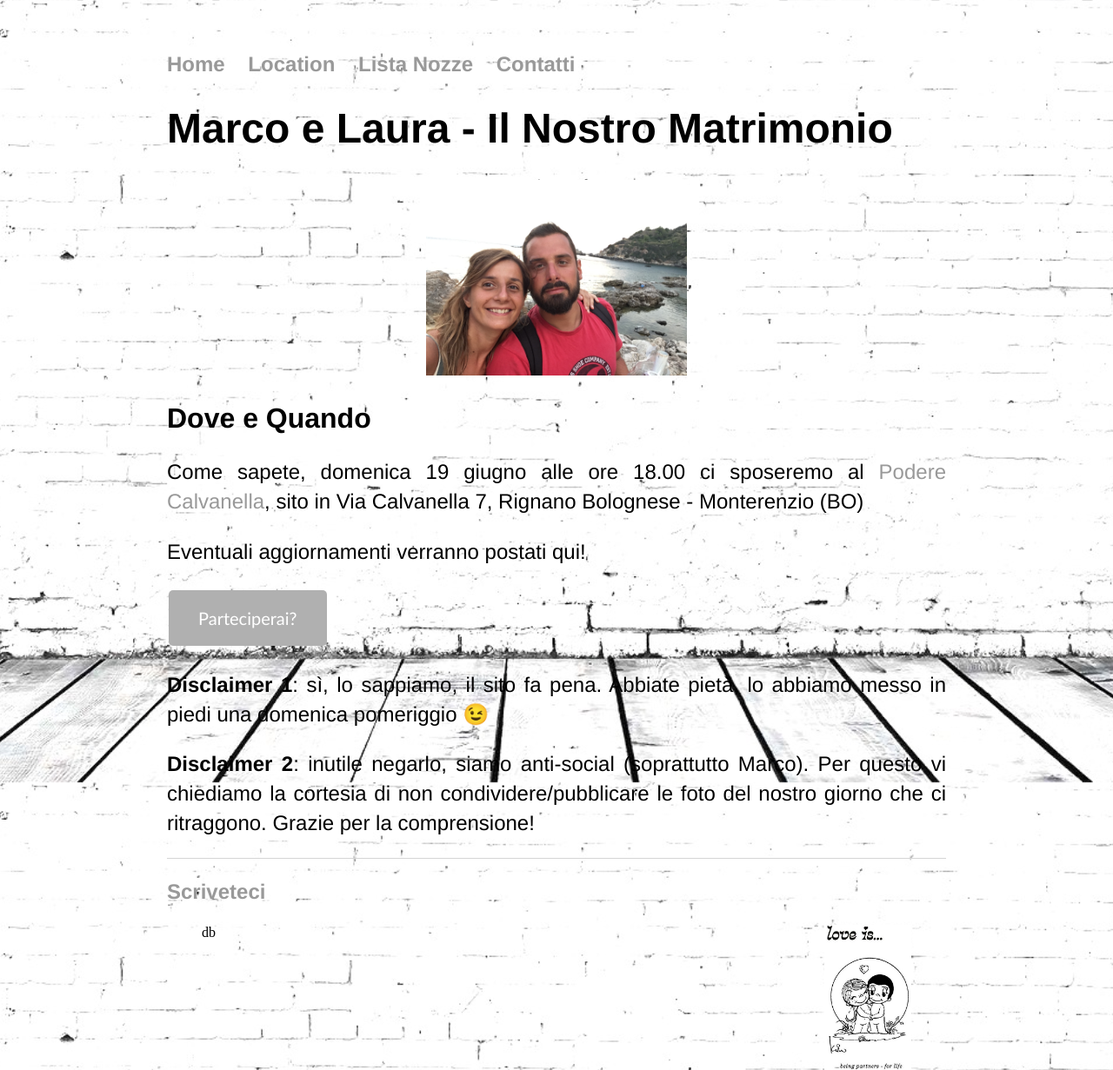
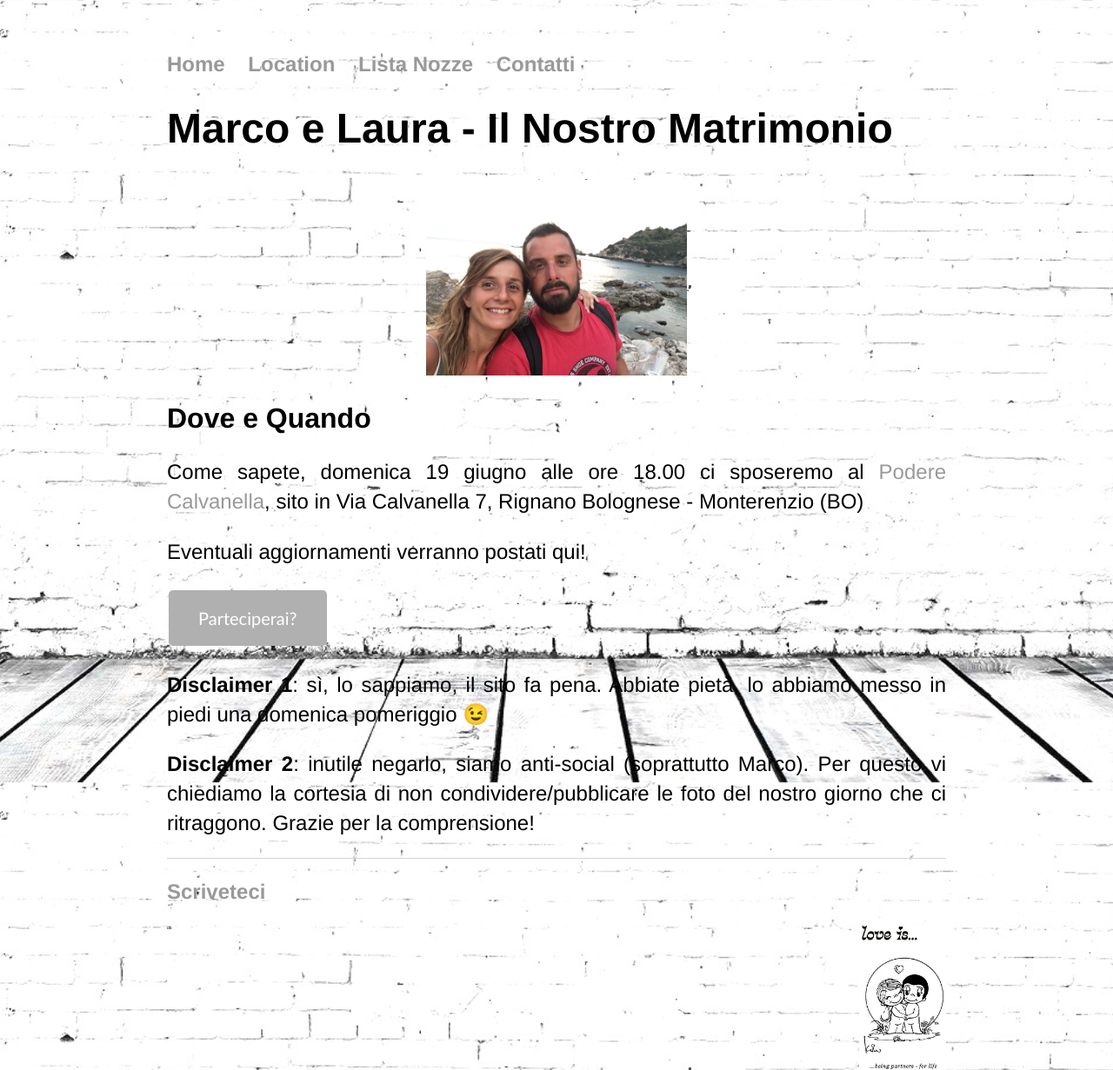
Before and after one commit to marcoelaura/marcoelaura.github.io, a Jekyll site: the page built from index.html, in a window 1280 px wide. Shown: the whole page at 87% size. Built offline with Jekyll 4.4.1, drawn with Linux system fonts in a browser that asks for light colours.

Commit message:
Update index.html

```diff
--- a/index.html
+++ b/index.html
@@ -50,7 +50,5 @@ title: Marco e Laura
 	   <li><a href="/Contatti/simple_form.html" target="_blank">Scriveteci</a> </li>
 	</ul>
 </footer>
-<figure>
 <img align="right" src="/Contatti/loveis.jpeg" width="100">
-  <figcaption>db</figcaption>
-</figure>
+<p style="font-size:5px;">db</p>
```
